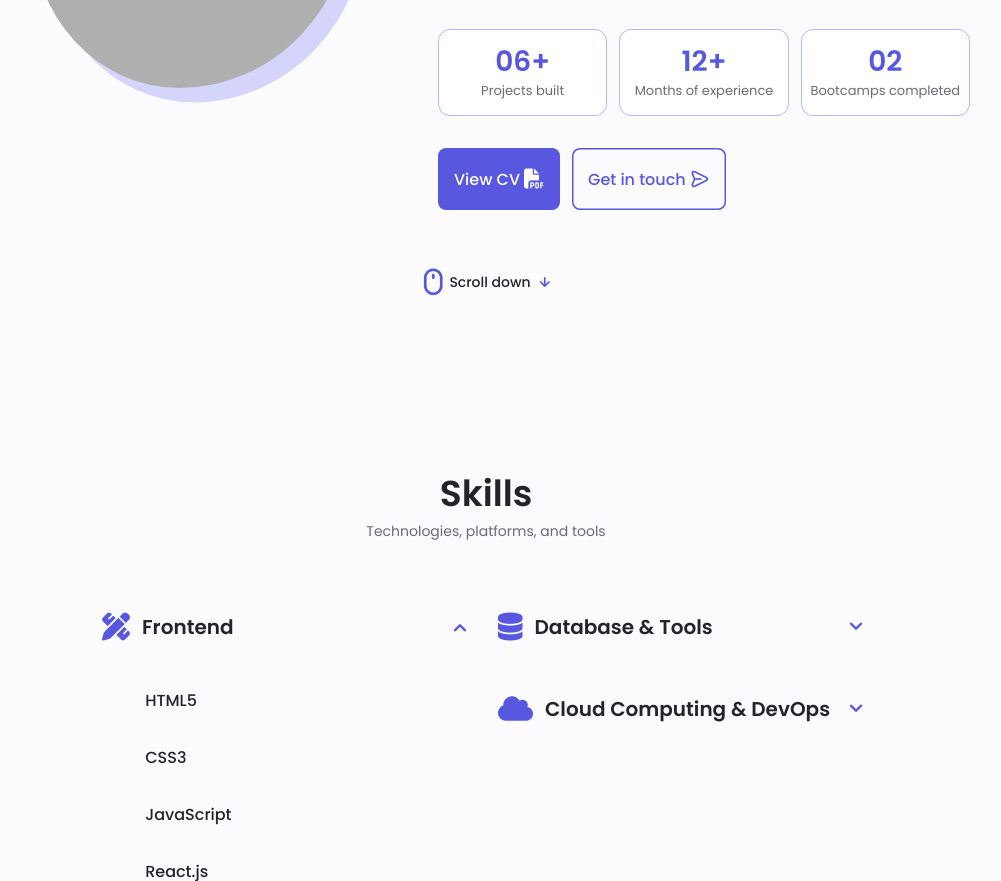
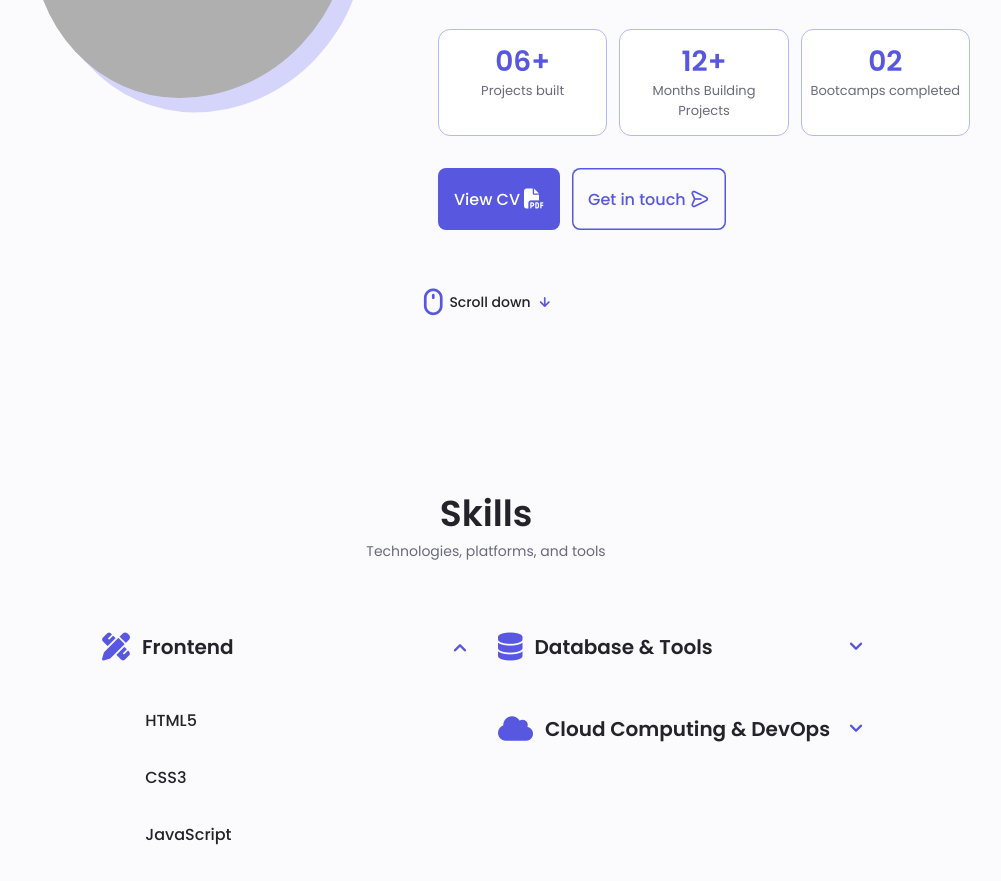
Before and after one commit to Darlington000/Darlington-Portfolio, a plain HTML site: page index.html in a window 1280 px wide. Shown: the part 1534-2415 px from the top of the page, without its empty margins (154-1155 px from the left). Drawn offline with nearby package versions, Linux system fonts and the light colour scheme; grey boxes are pictures that could not be loaded.

Commit message:
Exprince

```diff
--- a/index.html
+++ b/index.html
@@ -209,7 +209,7 @@
               </li>
               <li class="about__stat">
                 <span class="about__stat-number">12+</span>
-                <span class="about__stat-label">Months of experience</span>
+                <span class="about__stat-label">Months Building Projects</span>
               </li>
               <li class="about__stat">
                 <span class="about__stat-number">02</span>
```
